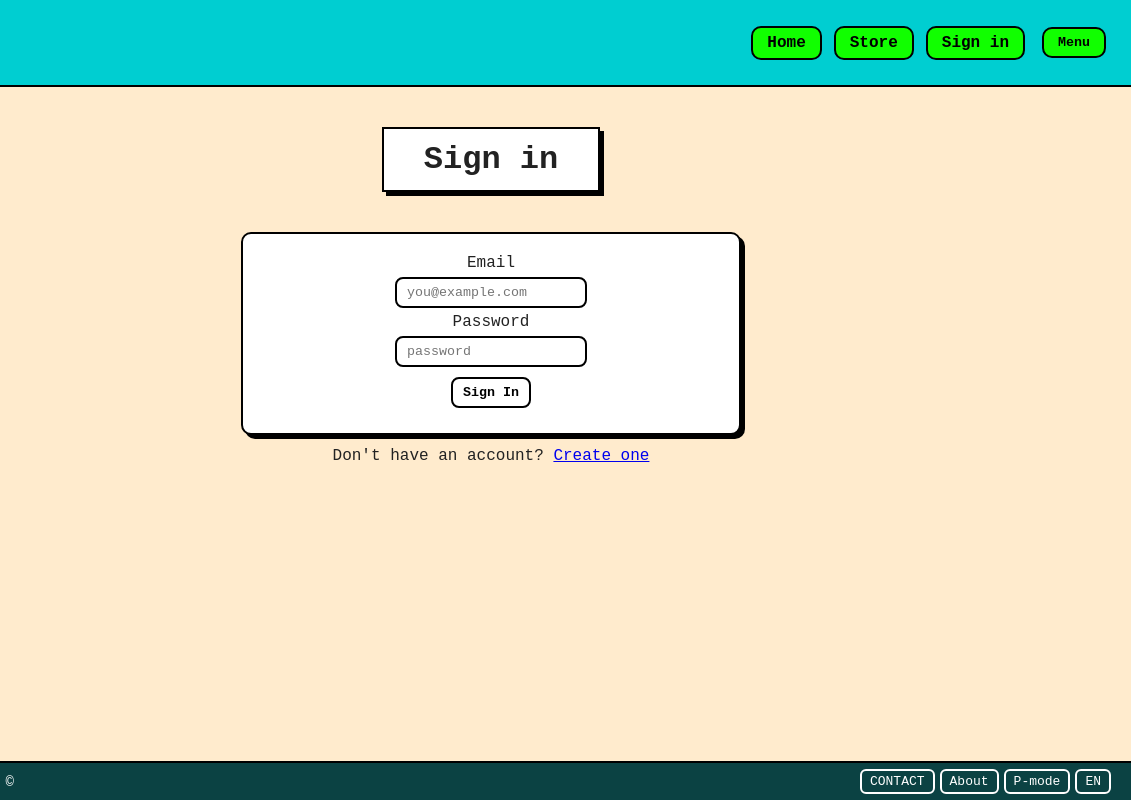
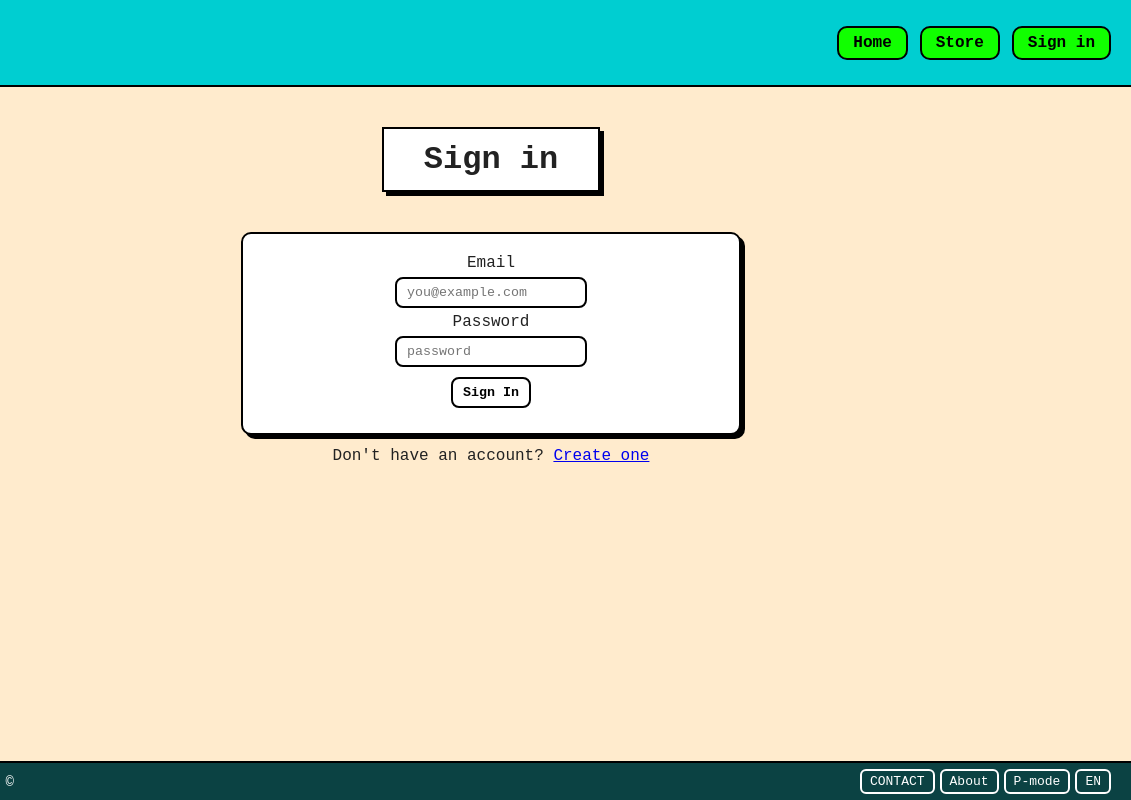
Before and after one commit to MohaSY-07/Moha-World, a plain HTML site: page signin.html in a window 1280 px wide. Shown: the full height of the page, 149-1280 px from the left. Drawn offline with Linux system fonts and the light colour scheme.

Commit message:
changed some parts off the store.html

```diff
--- a/signin.html
+++ b/signin.html
@@ -13,7 +13,7 @@
       <a href="index.html">Home</a>
       <a href="store.html">Store</a>
       <a href="signin.html" aria-current="page">Sign in</a>
-      <button onclick="location.href='index.html#' " class="nav-btn">Menu</button>
+
     </nav>
   </header>
 
```
Also changed, not shown: store.html (+1 -1 lines).
